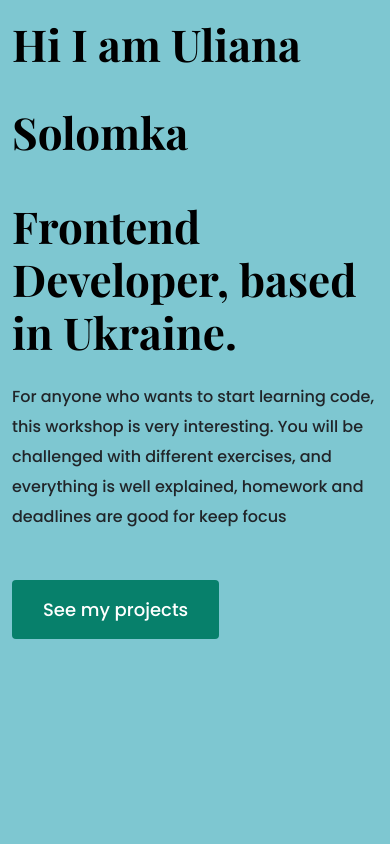
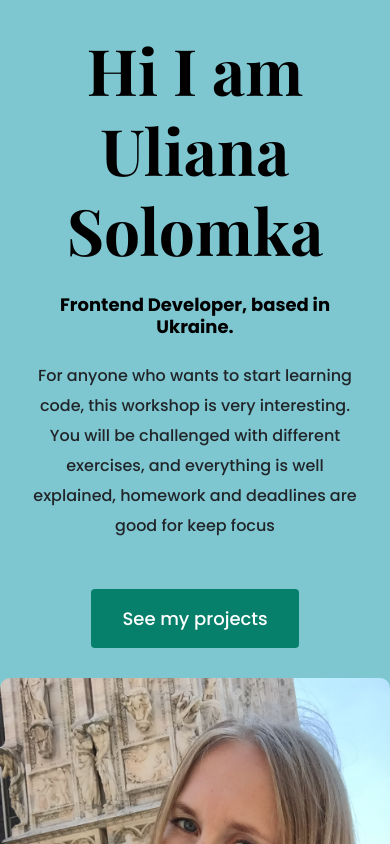
Before and after one commit to UlianaSolo/Portfolio-Project-Homework, a website: page about.html in a window 390 px wide. Shown: the top 844 px of the page. Drawn offline with nearby package versions, Linux system fonts and the light colour scheme.

Commit message:
Change styles

```diff
--- a/about.html
+++ b/about.html
@@ -46,7 +46,7 @@
           </div>
         </div>
         <div class="col-lg-6">
-          <img src="images/uliana.png" alt="" class="img-fluid" />
+          <img src="/images/uliana.jpg" alt="" class="img-fluid" />
         </div>
       </div>
     </div>
--- a/styles/portfolio.css
+++ b/styles/portfolio.css
@@ -56,6 +56,24 @@ p {
   font-size: 24px;
 }
 
+.about-section {
+  padding: 160px 20px;
+}
+
+.about-section h1 {
+  font-size: 64px;
+  line-height: 80px;
+}
+
+.about-section h2 {
+  font-size: 18px;
+  font-family: var(--default-font-family);
+}
+
+.about-section-content {
+  margin: 30px;
+}
+
 .btn-branding {
   background: var(--branding-color);
   border-radius: 4px;
@@ -81,7 +99,7 @@ p {
 @media (max-width: 900px) {
   h1 {
     font-size: 44px;
-    line-height: 2;
+    line-height: 56px;
   }
 
   h2 {
@@ -90,6 +108,11 @@ p {
 
   .hero {
     padding: 80px 20px;
+  }
+
+  .about-section {
+    text-align: center;
+    padding: 0;
   }
 
   .project-desciption {
```
Also changed, not shown: index.html (+3 -1 lines).
